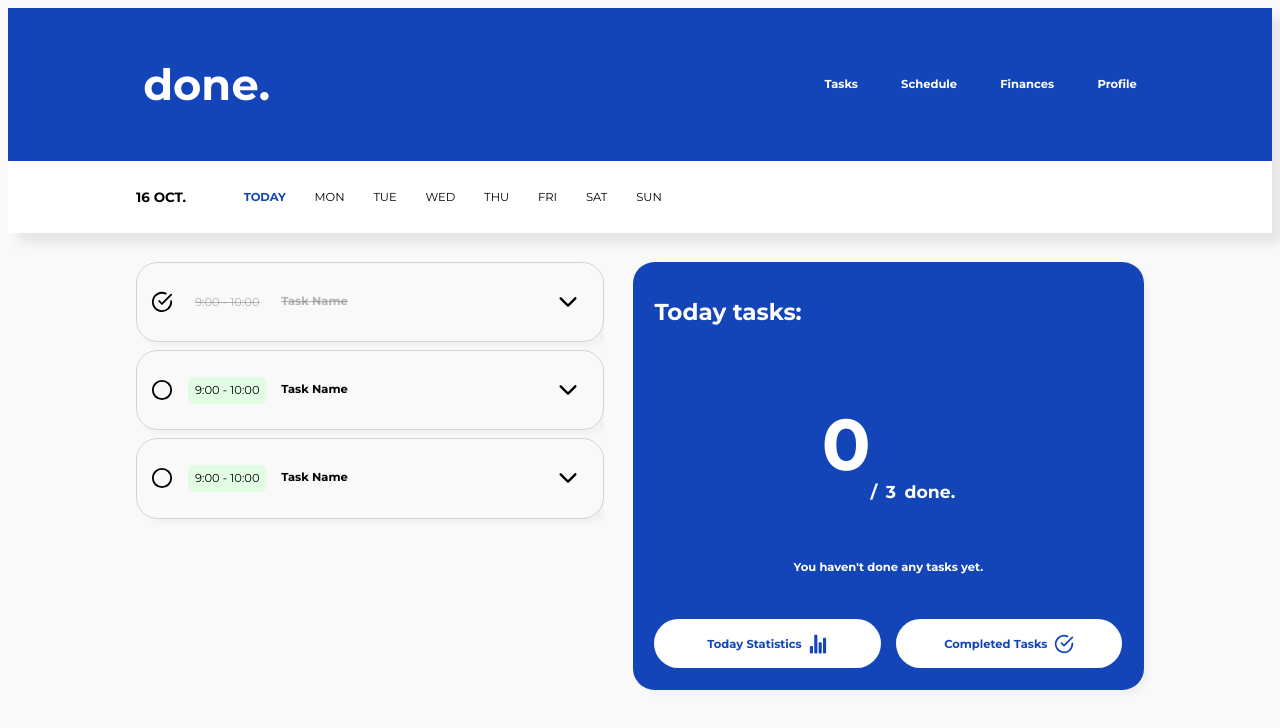
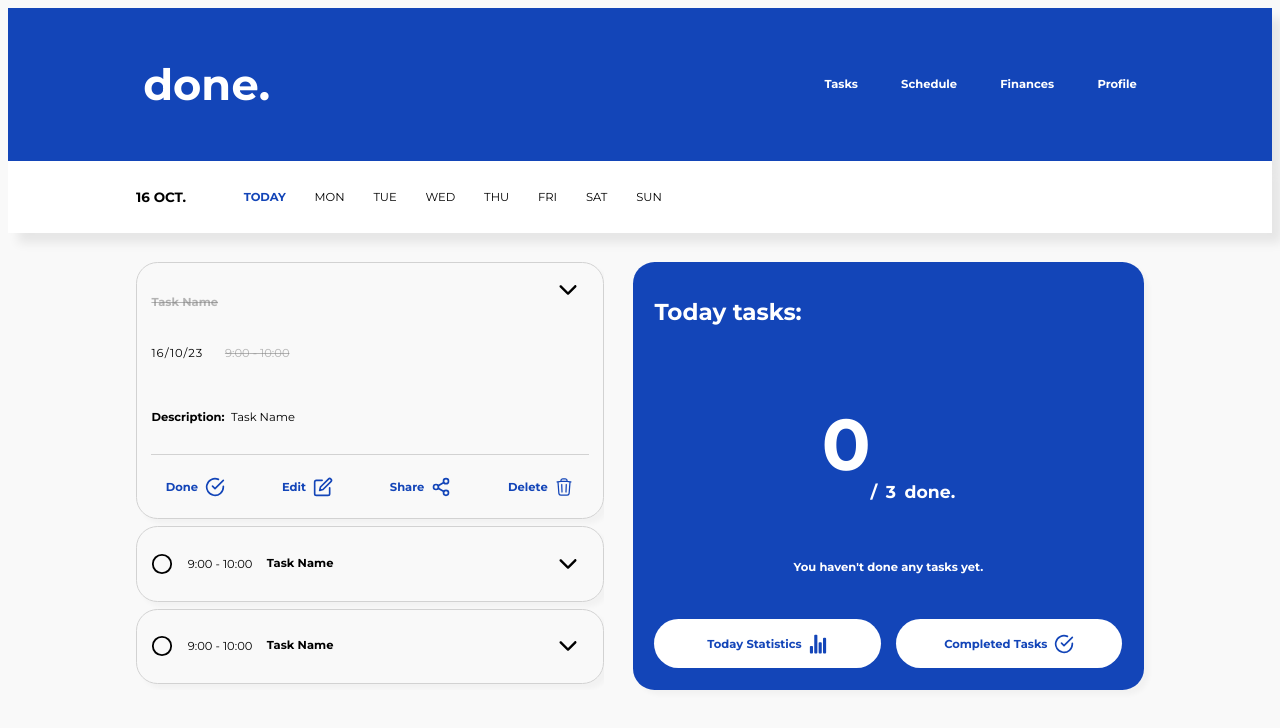
Before and after one commit to brunomgferreira/done, a React (Vite) app in the folder client/: page /tasks in a window 1280 px wide. Both pictures are taken after a click on the button 565 px from the left and 301 px from the top of the page. Shown: the top 728 px of the page. Built offline with nearby package versions, Linux system fonts and the light colour scheme.

Commit message:
Task dropdown is functional

```diff
--- a/client/src/components/elements/Button.jsx
+++ b/client/src/components/elements/Button.jsx
@@ -5,7 +5,7 @@ import styled, {css} from 'styled-components'
 const Button = ({$onClick, $content, $size, $shape, $buttonStyle, $color, $fontColor, $fontWeight, $animation}) => {
   return (
     <ButtonWrapper
-    $onClick={$onClick}
+    onClick={$onClick}
     $size={$size}
     $shape={$shape}
     $buttonStyle={$buttonStyle}
@@ -130,6 +130,7 @@ const ButtonWrapper = styled.button`
       background-color: white;
     `}
 
+
   /* BUTTON STYLE */
 
   ${({ $buttonStyle }) =>
@@ -152,6 +153,13 @@ const ButtonWrapper = styled.button`
     css`
       background-color: transparent;
       padding: 0;
+    `}
+
+  ${({ $buttonStyle }) =>
+    $buttonStyle === 'text' &&
+    css`
+      background-color: transparent;
+      padding: 1rem 2rem 1rem 2rem;
     `}
 
   /* FONT COLOR */
--- a/client/src/components/elements/Task.jsx
+++ b/client/src/components/elements/Task.jsx
@@ -1,11 +1,19 @@
-import React from 'react'
+import React, { useState } from 'react'
 import PropTypes from 'prop-types'
 import styled, { css } from 'styled-components'
 import Button from './Button'
 import { IoIosArrowDown } from 'react-icons/io'
-import { FiCheckCircle, FiCircle } from 'react-icons/fi'
+import { FiCheckCircle, FiCircle, FiEdit, FiShare2 } from 'react-icons/fi'
+import { HiOutlineTrash } from 'react-icons/hi2'
 
 const Task = ({ $startingTime, $endingTime, $taskName, $active}) => {
+
+  const [isExpanded, setIsExpanded] = useState(false);
+
+  const toggleExpand = () => {
+    setIsExpanded(!isExpanded);
+  };
+
   return (
     <TaskContainer
     $startingTime={$startingTime}
@@ -13,13 +21,18 @@ const Task = ({ $startingTime, $endingTime, $taskName, $active}) => {
     $taskName={$taskName}
     $active={$active}
     >
-      <LeftSide>
-        <Button
+      <Header $isExpanded = {isExpanded}>
+        <LeftSide $isExpanded={isExpanded}>
+          {!isExpanded &&
+          (<Button
             $content={$active ? <FiCircle size={22} /> : <FiCheckCircle size={22} />}
             $buttonStyle="icon"
             $animation="scale"
-        ></Button>
-        <Time $active={$active}>{$startingTime} - {$endingTime}</Time>
+          ></Button>)}
+          <DayTimeContainer>
+            <Day $isExpanded={isExpanded} $active={$active}>16/10/23</Day>
+            <Time $isExpanded={isExpanded} $active={$active}>{$startingTime} - {$endingTime}</Time>
+          </DayTimeContainer>
           <TaskName $active={$active}>{$taskName}</TaskName>
         </LeftSide>
         <RightSide>
@@ -27,8 +40,48 @@ const Task = ({ $startingTime, $endingTime, $taskName, $active}) => {
             $content={<><span>&nbsp;&nbsp;</span><IoIosArrowDown size={26}/></>}
             $buttonStyle="icon"
             $animation="scale"
+            $onClick={() => toggleExpand()}
           ></Button>
         </RightSide>
+      </Header>
+
+      <Main $isExpanded={isExpanded}>
+        <InfoContainer>
+          <h4>Description:&nbsp;&nbsp;</h4>
+          <Info>Task Name</Info>
+        </InfoContainer>
+
+        <ButtonContainer>
+          <Button
+            $content={<>Done<span>&nbsp;&nbsp;</span><FiCheckCircle size={20} /></>}
+            $buttonStyle="text"
+            $fontColor={"primary"}
+            $fontWeight={"bold"}
+            $animation="smallScale"
+          ></Button>
+          <Button
+            $content={<>Edit<span>&nbsp;&nbsp;</span><FiEdit size={20} /></>}
+            $buttonStyle="text"
+            $fontColor={"primary"}
+            $fontWeight={"bold"}
+            $animation="scale"
+          ></Button>
+          <Button
+            $content={<>Share<span>&nbsp;&nbsp;</span><FiShare2 size={20} /></>}
+            $buttonStyle="text"
+            $fontColor={"primary"}
+            $fontWeight={"bold"}
+            $animation="scale"
+          ></Button>
+          <Button
+            $content={<>Delete<span>&nbsp;&nbsp;</span><HiOutlineTrash size={20} /></>}
+            $buttonStyle="text"
+            $fontColor={"primary"}
+            $fontWeight={"bold"}
+            $animation="scale"
+          ></Button>
+        </ButtonContainer>
+      </Main>
     </TaskContainer>
   )
 }
@@ -42,14 +95,78 @@ Task.propTypes = {
 
 const TaskContainer = styled.div`
   display: flex;
+  flex-direction: column;
+  align-items: center;
+  justify-content: space-between;
+  gap: 1rem;
+  padding: 2rem 2rem 2rem 2rem;
+  border: 1px solid rgb(210, 210, 210);
+  border-radius: 3rem;
+  box-shadow: 5px 5px 5px rgba(0, 0, 0, 0.03);
+  transition: 0.10s ease-in-out;
+`
+
+const Header = styled.div`
+  display: flex;
   flex-direction: row;
   align-items: center;
   justify-content: space-between;
   gap: 3rem;
-  padding: 2rem 2rem 2rem 2rem;
-  border: 1px solid rgb(210, 210, 210);
-  border-radius: 3rem;
-  box-shadow: 5px 5px 5px rgba(0, 0, 0, 0.03);
+  width: 100%;
+
+  ${({$isExpanded}) =>
+  $isExpanded && css`
+    align-items:start;
+  `}
+`
+
+const Main = styled.div`
+  display: flex;
+  flex-direction: column;
+  align-items: center;
+  justify-content: space-between;
+  gap: 2rem;
+  margin-top: -1rem;
+  width: 100%;
+  text-align: start;
+  opacity: 0;
+  height: 0;
+  overflow: hidden;
+  transition: 0.10s ease-in-out;
+
+  ${({$isExpanded}) =>
+  $isExpanded && css`
+    margin-top: 1rem;
+    padding-top: 1rem;
+    opacity: 1;
+    height: auto;
+  `}
+`
+
+const InfoContainer = styled.div`
+  display: flex;
+  flex-direction: row;
+  justify-content: start;
+  align-items: center;
+  width: 100%;
+`
+
+const Info = styled.p`
+  width: 100%;
+  text-align: start;
+  word-wrap: break-word;
+`
+
+const ButtonContainer = styled.div`
+  border-top: 1px solid rgb(210, 210, 210);
+  padding-top: 2rem;
+  display: flex;
+  flex-direction: row;
+  align-items: center;
+  justify-content: space-between;
+  gap: 3rem;
+  /* padding: 0 2rem 0 2rem;  */
+  width: 100%;
 `
 
 const LeftSide = styled.div`
@@ -57,6 +174,16 @@ const LeftSide = styled.div`
   flex-direction: row;
   align-items: center;
   gap: 2rem;
+  transition: 0.1s;
+
+  ${({$isExpanded}) =>
+  $isExpanded && css`
+    flex-direction: column-reverse;
+    align-items: start;
+    gap:1rem;
+    padding-top:0.5rem;
+  `}
+
 `
 
 const RightSide = styled.div`
@@ -67,9 +194,24 @@ const RightSide = styled.div`
   margin-right: 1rem;
 `
 
+const DayTimeContainer = styled.div`
+  display: flex;
+  align-items: center;
+`
+
+const Day = styled.p`
+  display: none;
+  letter-spacing: 1px;
+
+  ${({$isExpanded}) =>
+  $isExpanded && css`
+    display: flex;
+  `}
+`
+
 const Time = styled.p`
-  background-color: #90ff943a;
-  padding: 0.6rem 1rem 0.6rem 1rem;
+  /* background-color: #90ff943a;
+  padding: 0.6rem 1rem 0.6rem 1rem; */
   border-radius: 1rem;
 
   ${({ $active }) =>
@@ -78,6 +220,11 @@ const Time = styled.p`
       color: #80808092;
       background-color: transparent;
       text-decoration: line-through;
+  `}
+
+  ${({$isExpanded}) =>
+  $isExpanded && css`
+    margin-left: 3rem;
   `}
 `
 
```
Lines whose indentation alone changed are shown as unchanged.
